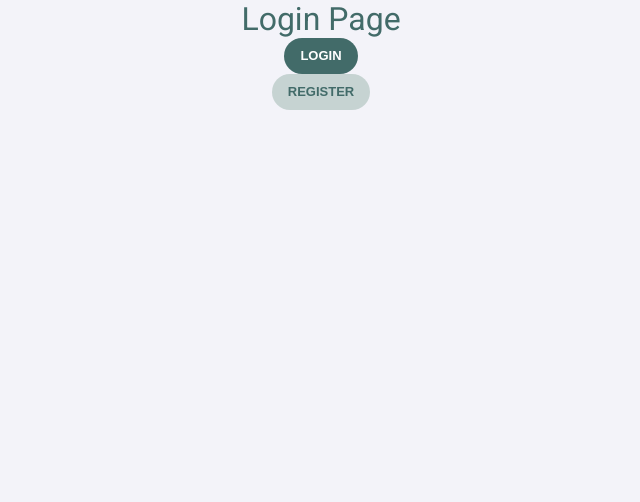
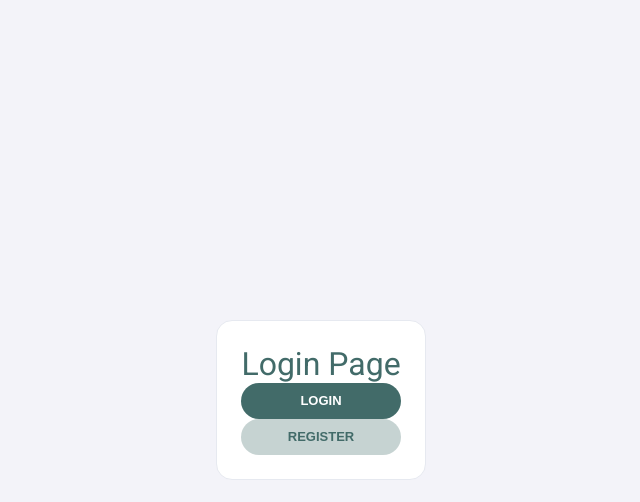
Before and after one commit to theJpay/boulette.io-webpack, a Vue app: page /login in a window 1280 px wide. Shown: the top 502 px of the page, without its empty margins (319-959 px from the left). Built offline with nearby package versions, Linux system fonts and the light colour scheme.

Commit message:
feat: Update login view

```diff
--- a/src/views/LoginView.vue
+++ b/src/views/LoginView.vue
@@ -1,18 +1,22 @@
 <template>
   <div class="login-view">
+    <CardBorder class="login-card">
       <div class="title">Login Page</div>
       <ButtonRegular title="Login" @click="login()" />
       <ButtonRegular impact="medium" title="Register" />
+    </CardBorder>
   </div>
 </template>
 
 <script lang="ts">
 import { defineComponent } from "vue";
 import { ButtonRegular } from "@/components/generics/actions";
+import { CardBorder } from "@/components/generics/containers";
 
 export default defineComponent({
   components: {
     ButtonRegular,
+    CardBorder,
   },
   setup() {
     const login = () => {
@@ -27,12 +31,19 @@ export default defineComponent({
 <style lang="scss" scoped>
 .login-view {
   display: flex;
+  align-items: center;
+  justify-content: center;
+  height: 100vh;
+
+  .login-card {
+    display: flex;
     flex-direction: column;
-  align-items: center;
-}
+    padding: 24px;
 
     .title {
       color: var(--primary-500);
       font-size: 32px;
     }
+  }
+}
 </style>
```
Lines whose indentation alone changed are shown as unchanged.
